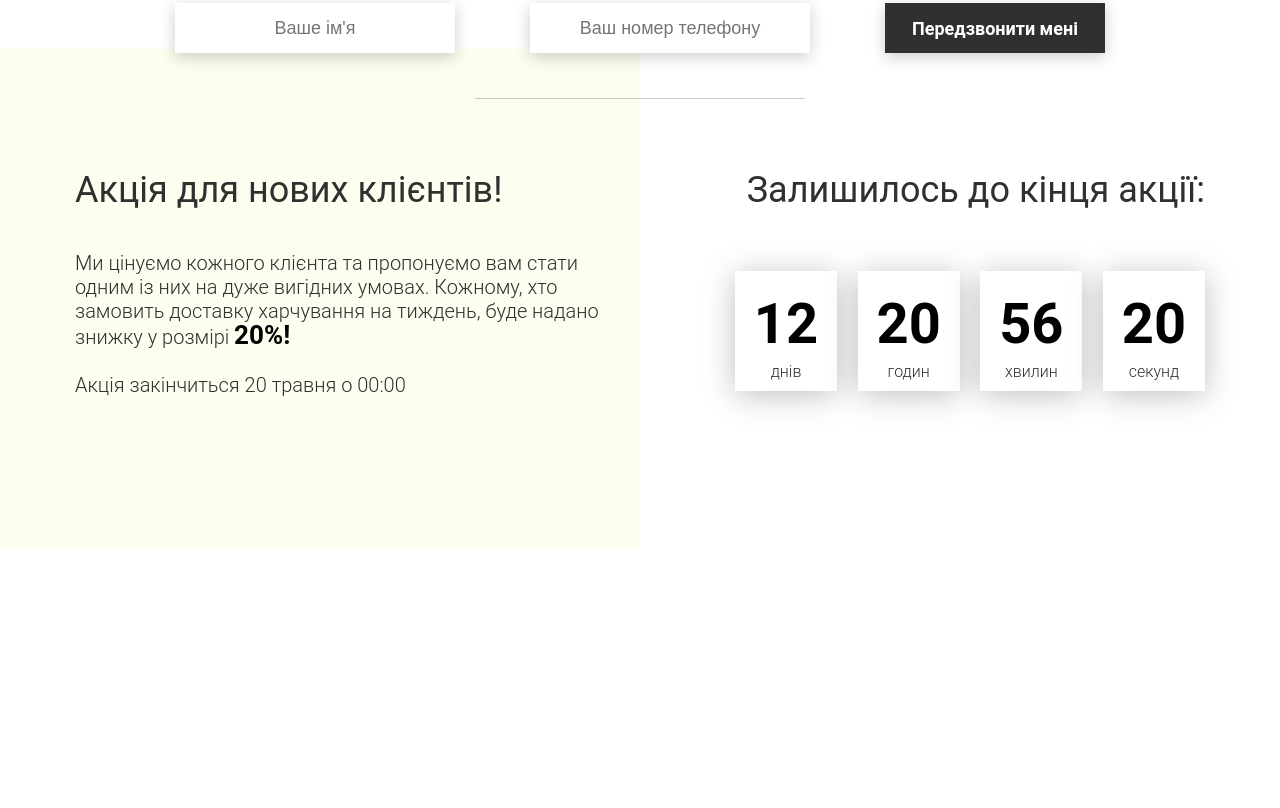
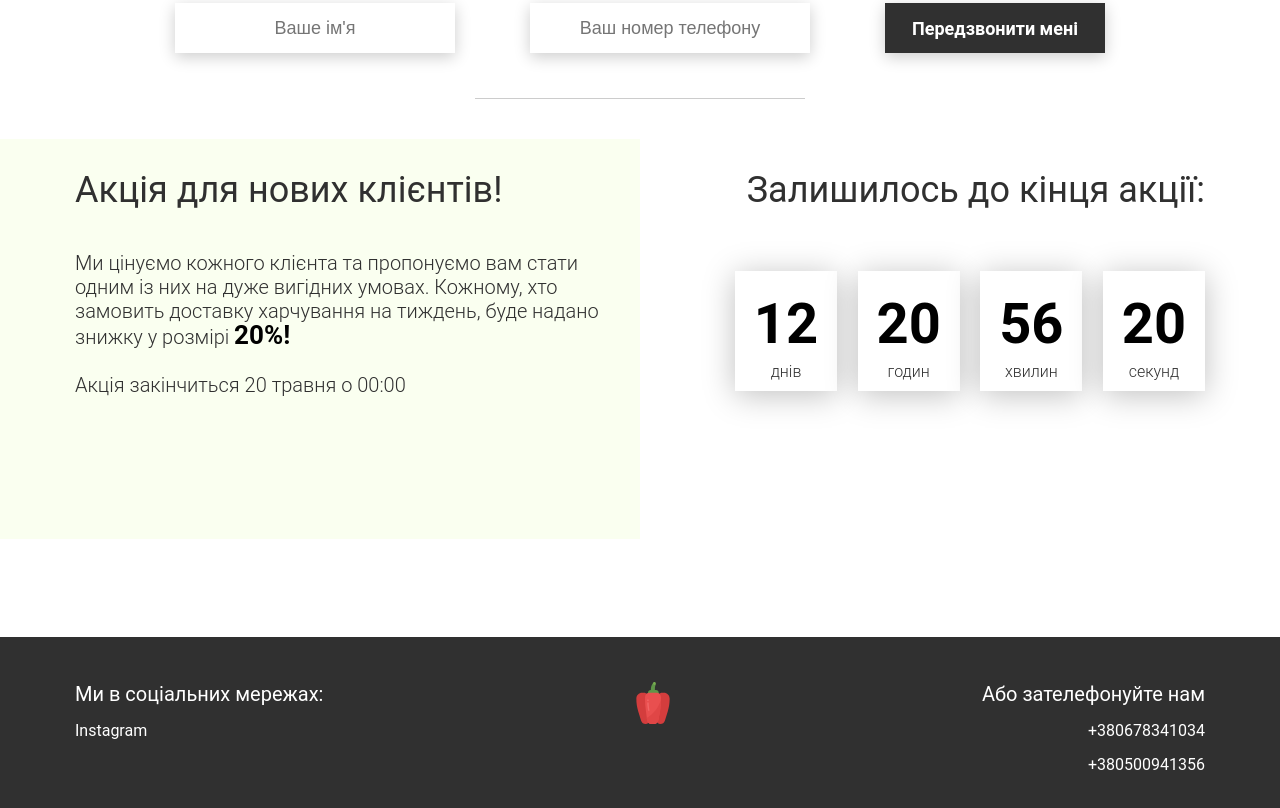
Before and after one commit to bitleand/food-ua, a website: page app/index.html in a window 1280 px wide. Shown: the part 3465-4273 px from the top of the page. Before the commit the page ends 4102 px from the top, so only its background shows below. Drawn offline with Linux system fonts and the light colour scheme.

Commit message:
create str-re sec-on footer

```diff
--- a/app/index.html
+++ b/app/index.html
@@ -328,7 +328,20 @@
 </main>
 
     <footer class="footer">
-  <div class="footer__container"></div>
+  <div class="footer__container">
+    <div class="footer-content">
+      <div class="footer-about footer-about--left">
+        <h3 class="footer-about__subtitle">Ми в соціальних мережах:</h3>
+        <a href="https://www.instagram.com" class="footer-about__link">Instagram</a>
+      </div>
+      <img src="img/piper.svg" alt="piper" class="footer-content__img">
+      <div class="footer-about footer-about--right">
+        <h3 class="footer-about__subtitle">Або зателефонуйте нам</h3>
+        <a href="tel:+380678341034" class="footer-about__link">+380678341034</a>
+        <a href="tel:+380500941356" class="footer-about__link">+380500941356</a>
+      </div>
+    </div>
+  </div>
 </footer>
 
   </div>
--- a/src/scss/_pages.scss
+++ b/src/scss/_pages.scss
@@ -1,3 +1,2 @@
 @import './pages/header';
-@import './pages/main';
 @import './pages/footer';
--- a/src/scss/mixins/_flex.scss
+++ b/src/scss/mixins/_flex.scss
@@ -8,6 +8,11 @@
 @mixin flexCenterH {
   display: flex;
   justify-content: center;
+}
+
+@mixin flexBetweenH {
+  display: flex;
+  justify-content: space-between;
 }
 
 @mixin flexJustifyEnd {
--- a/src/scss/pages/_footer.scss
+++ b/src/scss/pages/_footer.scss
@@ -0,0 +1,30 @@
+.footer {
+  min-height: 180px;
+  background-color: $dark;
+  padding: 45px 0 50px;
+
+  &-content {
+    @include flexBetweenH;
+
+    &__img {
+      @include imgSprite(42px, 42px, none, cover);
+    }
+  }
+
+  &-about {
+    &__subtitle {
+      @include text(400, 20px, $white);
+    }
+
+    &__link {
+      @include text(400, 16px, $white);
+
+      margin-top: 15px;
+      display: block;
+    }
+
+    &--right {
+      text-align: right;
+    }
+  }
+}
--- a/src/scss/sections/_promotion.scss
+++ b/src/scss/sections/_promotion.scss
@@ -3,8 +3,8 @@
   position: relative;
 
   &__bg {
-    @include position(0, auto, auto, -50px, absolute);
-    @include wh(50%, 500px);
+    @include position(0, auto, auto, 40px, absolute);
+    @include wh(50%, 400px);
 
     z-index: -1;
   }
```
Also changed, not shown: src/partials/footer.html (+14 -1 lines), app/css/main.css, app/img/piper.svg (added), app/img/svg/piper.svg (added), app/img/svg/veg.svg (added), src/img/piper.svg (added), src/scss/pages/_main.scss (deleted), 1 other file.
